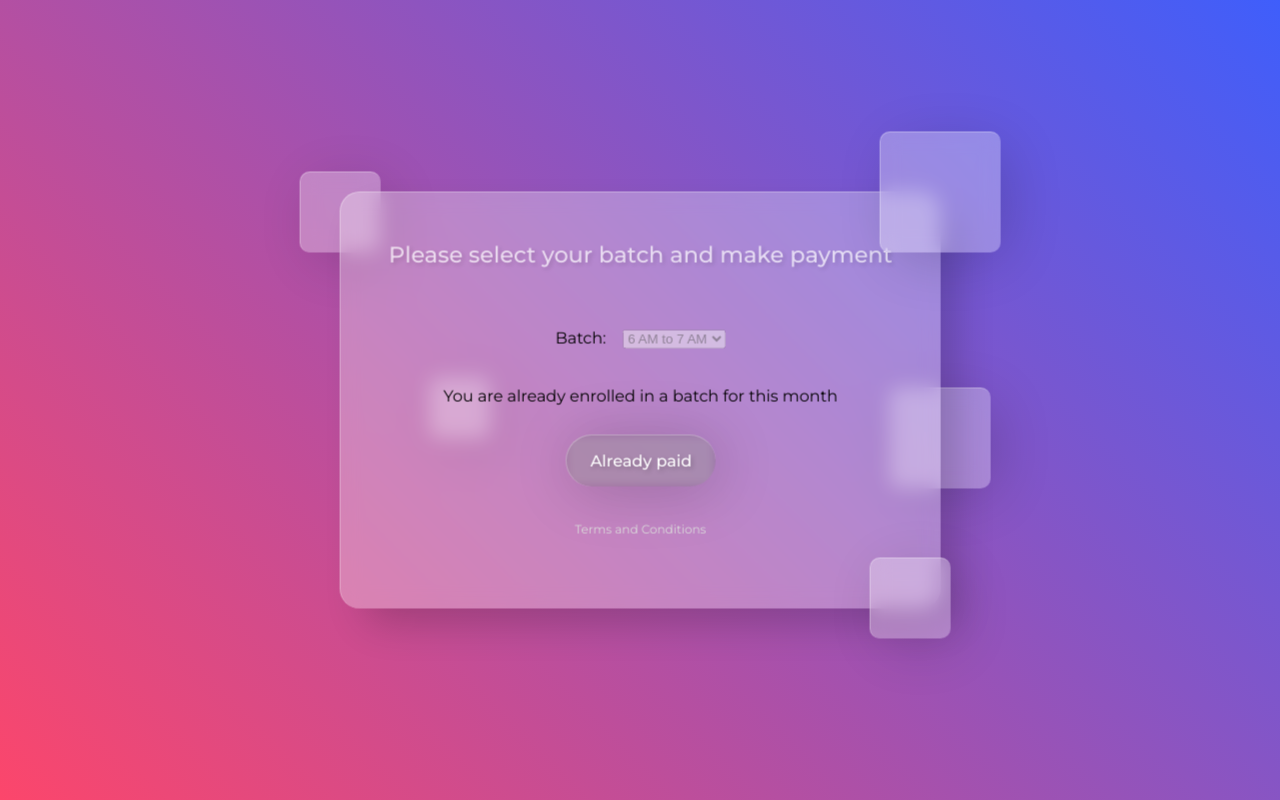
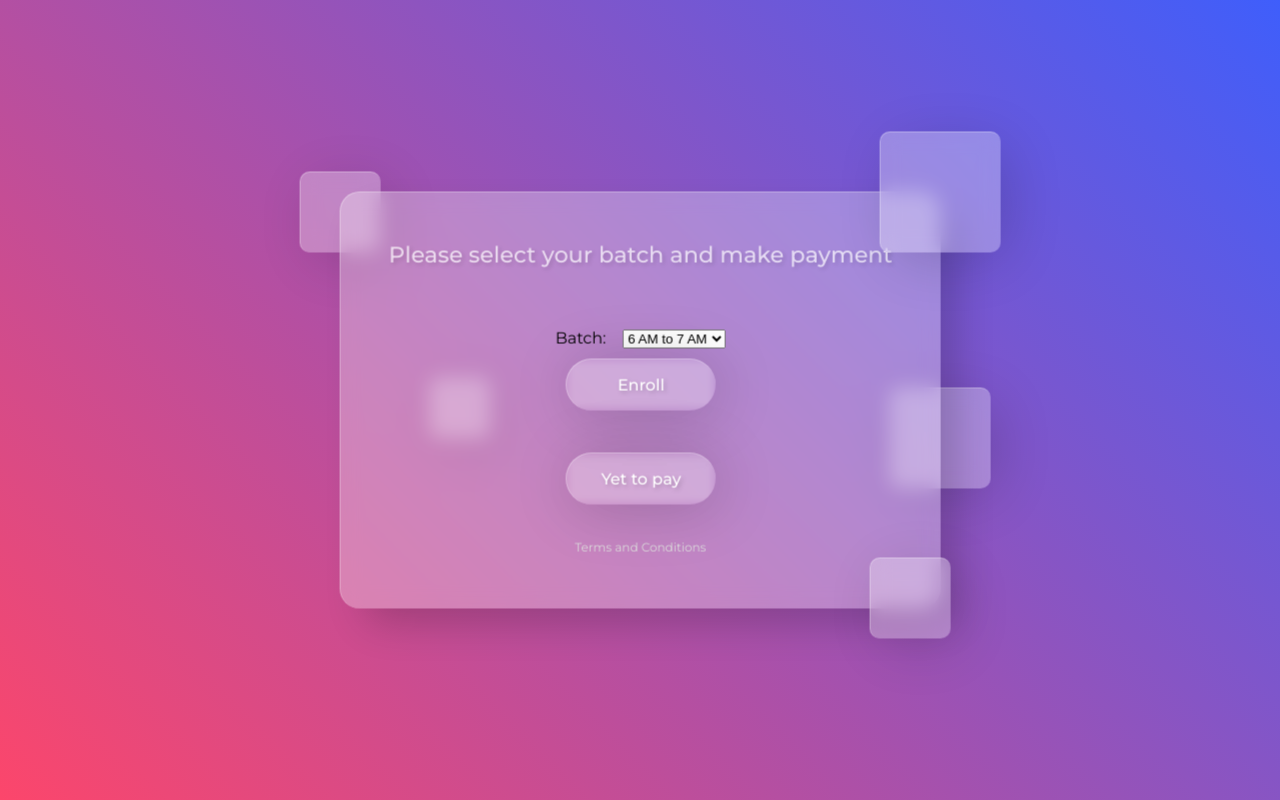
Before and after one commit to Shashwat-Gandhi/Flexmoney, a React (Create React App) app in the folder yogaform/frontend/: page /batchSelect in a window 1280 px wide. Built offline with nearby package versions, Linux system fonts and the light colour scheme; no server answers.

Commit message:
dbg vercel

```diff
--- a/yogaform/frontend/src/BatchAndPayment.js
+++ b/yogaform/frontend/src/BatchAndPayment.js
@@ -4,17 +4,17 @@ import axiosInstance from './axiosInstance';
 
 const BatchAndPayment = () => {
     const [userBatch, setUserBatch] = useState(0);
-    var alreadyEnrolled = true;
+    var alreadyEnrolled = false;
     const setAlreadyEnrolled = () => {
         const enrolledBatch = localStorage.getItem('batch')
-        if(enrolledBatch >= 0 && enrolledBatch <= 3) {
+        if(enrolledBatch == "0" || enrolledBatch == "1" || enrolledBatch == "2" || enrolledBatch == "3") {
             alreadyEnrolled = true;
         } else {
             alreadyEnrolled = false;
         }
     }
     setAlreadyEnrolled();
-    var paid = localStorage.getItem('paymentDone')==="false"? false: true;
+    var paid = localStorage.getItem('paymentDone')==="true"? true: false;
 
     const completePayment = () => {
         axiosInstance.post('/api/v1/completePayment',{email: localStorage.getItem('email')}).then(
```
